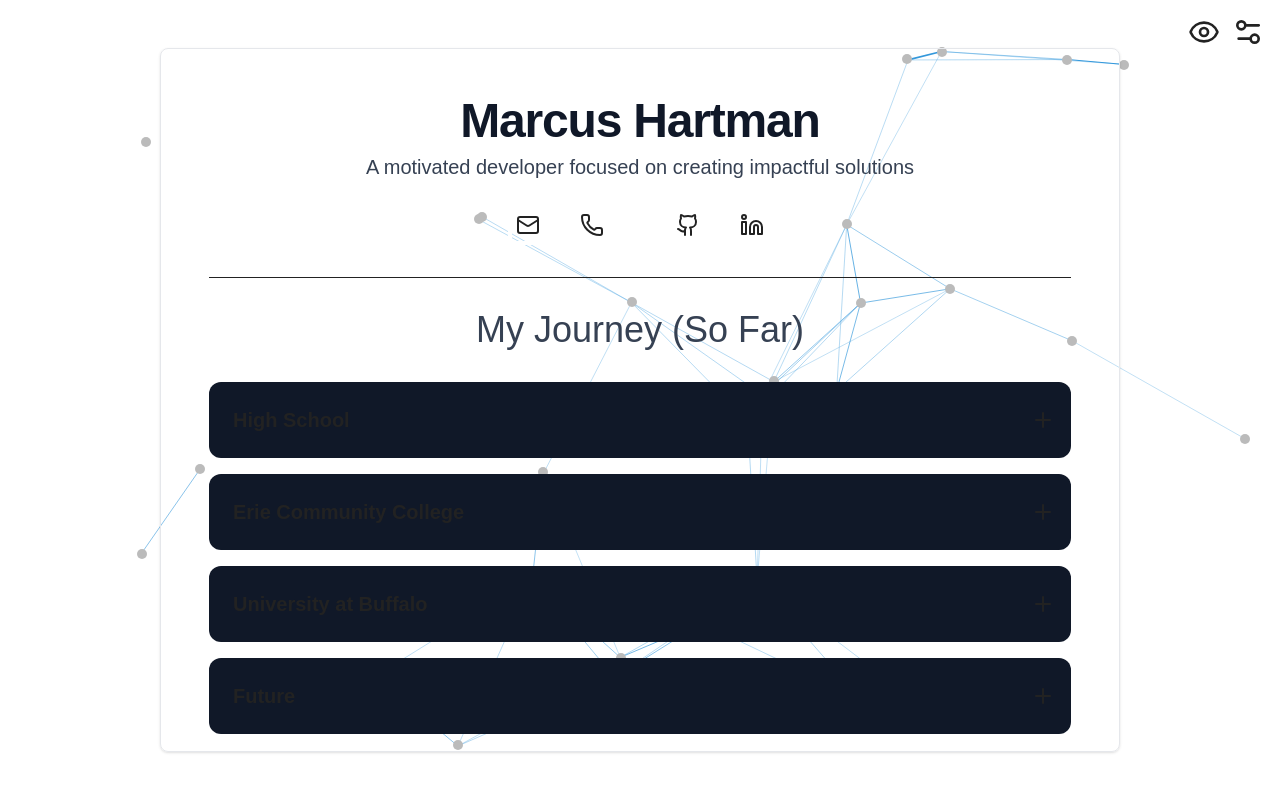
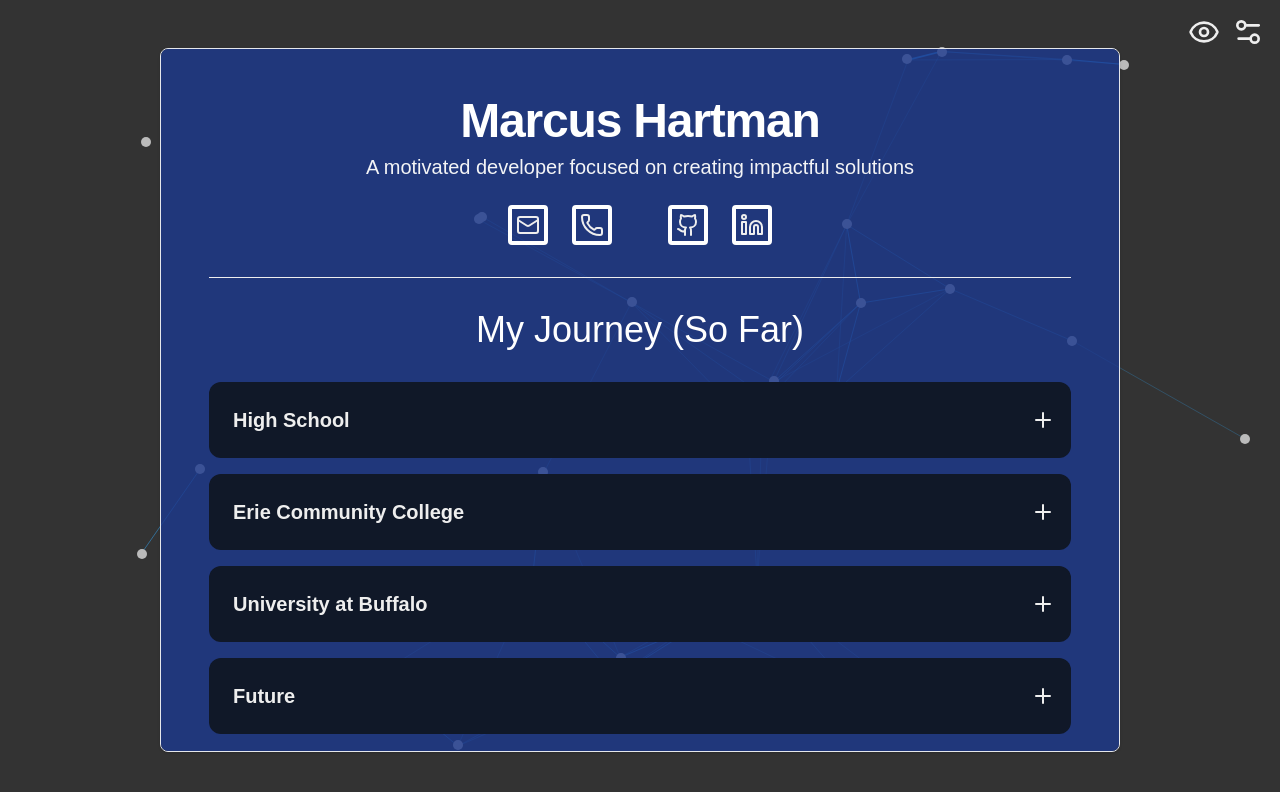
Before and after one commit to mmhartma/mmhartma.github.io, a Next.js app: page / in a window 1280 px wide. Shown: the top 792 px of the page. Built offline with nearby package versions, Linux system fonts and the light colour scheme.

Commit message:
same styling for light mode

```diff
--- a/src/app/globals.css
+++ b/src/app/globals.css
@@ -12,11 +12,9 @@
   --font-mono: var(--font-geist-mono);
 }
 
-@media (prefers-color-scheme: dark) {
-  :root {
-    --background: #222222;
-    --foreground: #ededed;
-  }
+:root {
+  --background: #333333;
+  --foreground: #eeeeee;
 }
 
 body {
--- a/src/app/page.js
+++ b/src/app/page.js
@@ -108,17 +108,17 @@ export default function Home() {
 
 
       <div className="flex py-12 max-h-90 overflow-auto justify-center min-h-screen relative transition-all duration-200 delay-100" style={{ opacity: visible ? 1 : 0 }}>
-        <div className="w-3/4 p-12 border border-gray-200 rounded-lg shadow-sm dark:bg-blue-900/80 dark:border-white-700 overflow-auto">
-          <h1 className="mb-2 text-5xl text-center font-bold tracking-tight text-gray-900 dark:text-white">Marcus Hartman</h1>
+        <div className="w-3/4 p-12 border border-gray-200 rounded-lg shadow-sm bg-blue-900/80 border-white-700 overflow-auto">
+          <h1 className="mb-2 text-5xl text-center font-bold tracking-tight text-gray-900 text-white">Marcus Hartman</h1>
 
           <div className="transition-all ease-in duration-800"
           style={{
             opacity: (chapter == null && experience == null) ? 1 : 0,
             maxHeight: (chapter == null && experience == null) ? "100%" : "0%"}}
           >
-            <p className="text-xl font-normal text-center text-gray-700 dark:text-gray-100">A motivated developer focused on creating impactful solutions</p>
+            <p className="text-xl font-normal text-center text-gray-100 text-gray-100">A motivated developer focused on creating impactful solutions</p>
             <div className="flex justify-center space-x-6 mt-6">
-              <a href="mailto:marcushartman795@gmail.com" className="border-white border-4 rounded p-1 hover:bg-white">
+              <a href="mailto:mmhartma@buffalo.edu" className="border-white border-4 rounded p-1 hover:bg-white">
                 <Mail/>
               </a>
               <a href="tel:+17169970154" className="border-white border-4 rounded p-1 hover:bg-white">
@@ -134,7 +134,7 @@ export default function Home() {
           </div>
 
           <hr className="my-8"/>
-          <p className="text-4xl font-normal text-center text-gray-700 pb-8 dark:text-white">My Journey (So Far)</p>
+          <p className="text-4xl font-normal text-center text-gray-700 pb-8 text-white">My Journey (So Far)</p>
 
 
           {
@@ -156,7 +156,7 @@ export default function Home() {
             })
           }
           <hr className="my-8"/>
-          <p className="text-4xl font-normal text-center text-gray-700 pb-8 dark:text-white">Experience</p>
+          <p className="text-4xl font-normal text-center text-gray-700 pb-8 text-white">Experience</p>
 
           {
             Object.keys(EXPERIENCES).map((e) => {
@@ -178,8 +178,8 @@ export default function Home() {
           }
 
           <hr className="mt-8 mb-2"/>
-          <p className="text-lg font-normal text-center text-gray-700 dark:text-white">Questions or feedback? I’d love to hear from you through one of the ways to connect listed at the top!</p>
-          <p className="text-sm font-normal text-center text-gray-700 dark:text-white">(Close out any open section to view ways to connect again)</p>
+          <p className="text-lg font-normal text-center text-gray-700 text-white">Questions or feedback? I’d love to hear from you through one of the ways to connect listed at the top!</p>
+          <p className="text-sm font-normal text-center text-gray-700 text-white">(Close out any open section to view ways to connect again)</p>
 
         </div>
       </div>
```
Also changed, not shown: 3 other files (tests, documents, lock files or other folders).
